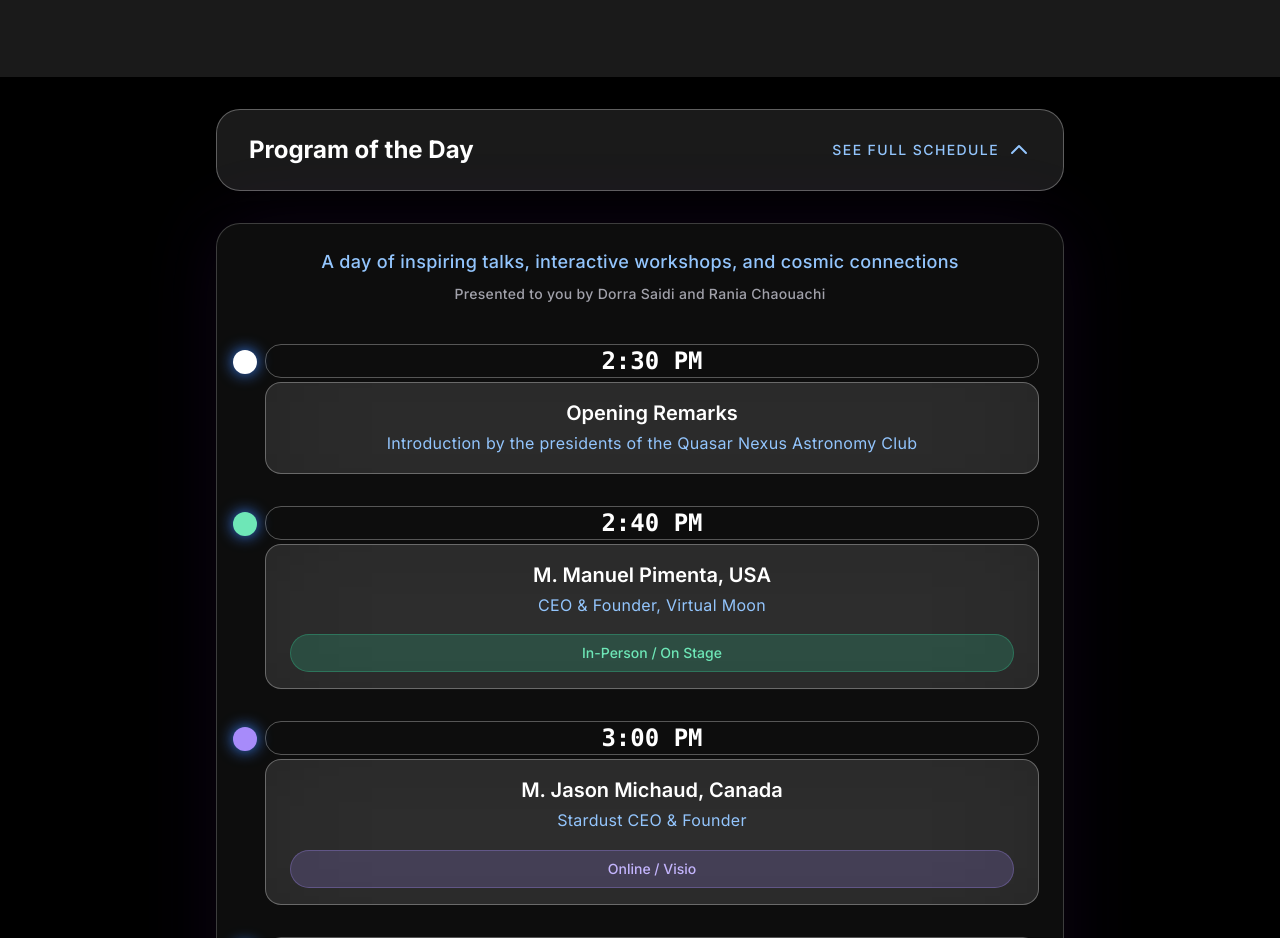
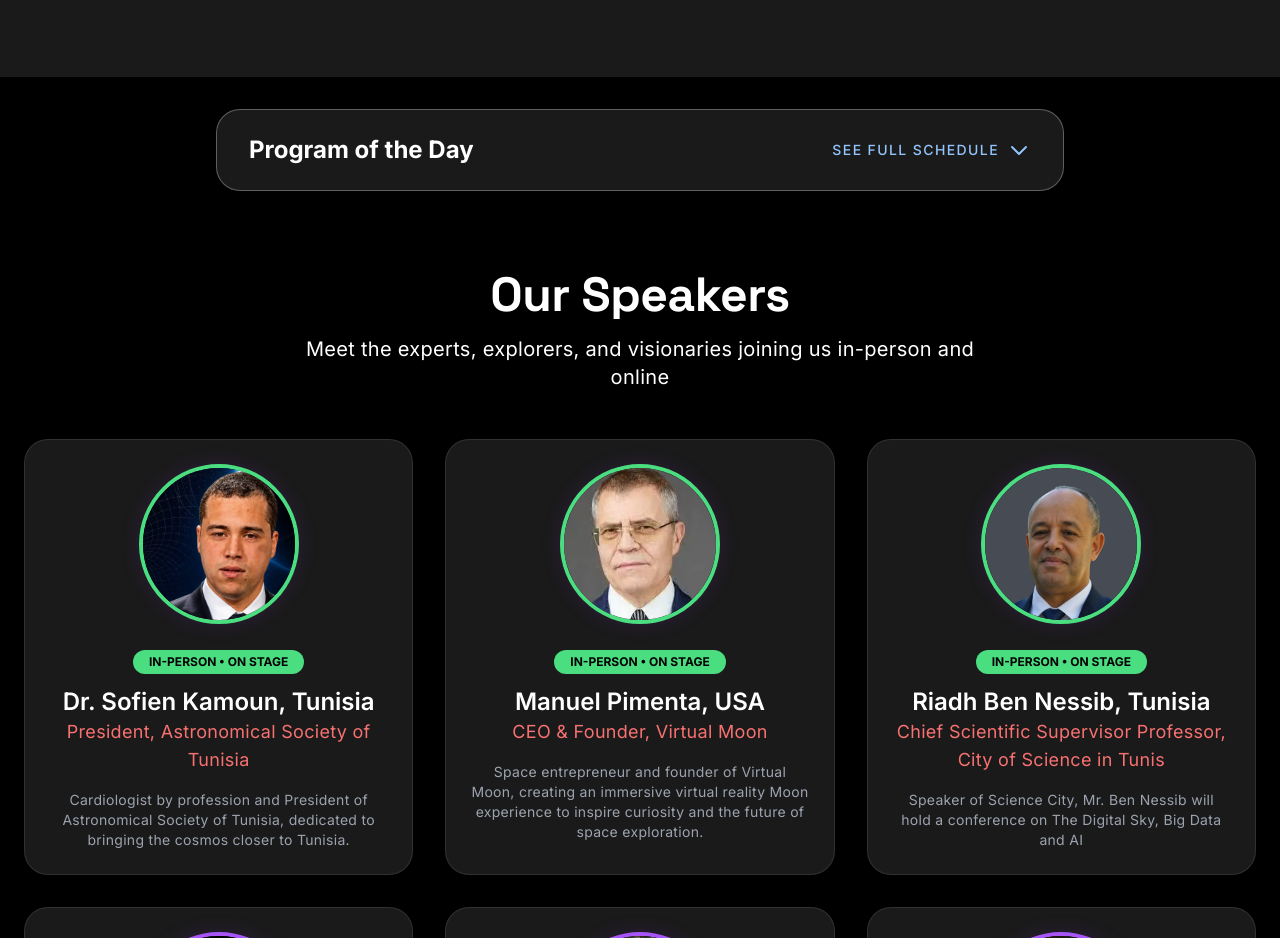
Before and after one commit to tibononoX/quasarnexus-event, a plain HTML site: page index.html in a window 1280 px wide. Shown: the part 1322-2260 px from the top of the page. Drawn offline with nearby package versions, Linux system fonts and the light colour scheme.

Commit message:
forgot to close the event program dropdown by default

```diff
--- a/index.html
+++ b/index.html
@@ -329,7 +329,6 @@
     <details
       id="program-accordion"
       class="group max-w-4xl mx-auto px-4 md:px-6 pt-8"
-      open
     >
       <summary
         class="flex items-center justify-between cursor-pointer list-none bg-white/10 hover:bg-white/15 backdrop-blur-2xl border border-white/30 rounded-3xl px-6 md:px-8 py-6 text-white transition-all duration-300"
```
